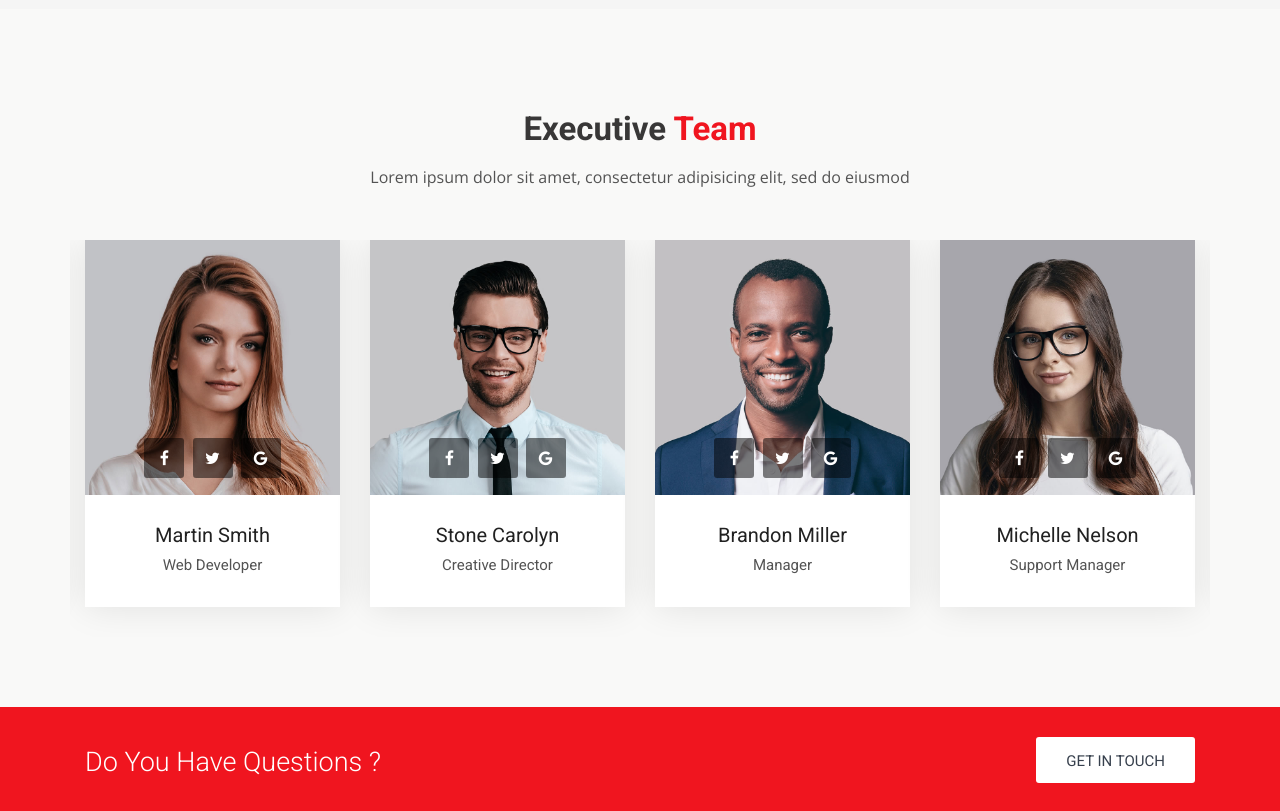
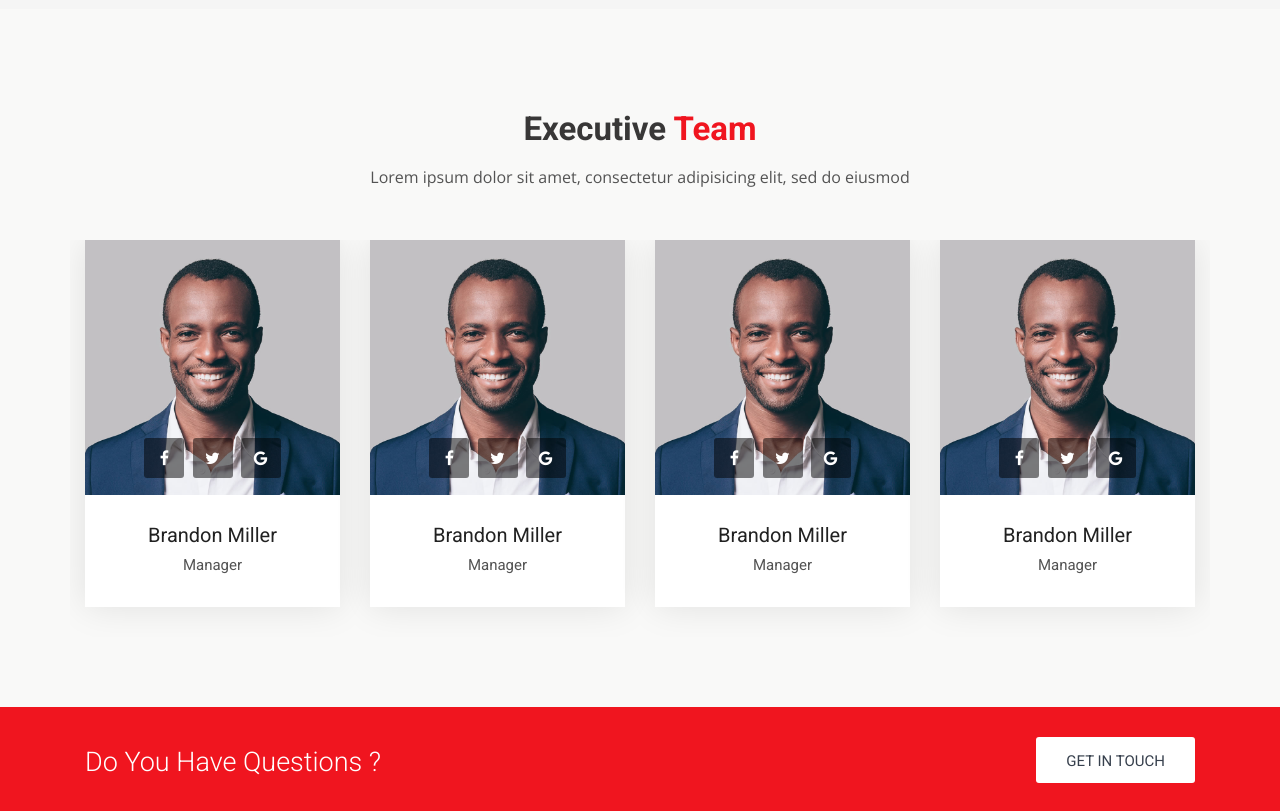
Before and after one commit to Abdulrehman0220/pakWheel, a Django app: page / in a window 1280 px wide. Shown: the part 2743-3554 px from the top of the page. Run offline with Django 4.2, Linux system fonts and the light colour scheme; data comes from the database, SQL or seed files in the repository; both versions use the stored data as it was after the commit; some libraries are stand-ins or nearby versions.

Commit message:
display team on homepage

```diff
--- a/pages/views.py
+++ b/pages/views.py
@@ -3,11 +3,20 @@ from . import views
 
 
 # Create your views here.
+from .models import Team
+
+
 def home(request):
-    return render(request, 'pages/home.html')
+    teams = Team.objects.all()
+    data = {
+        'teams': teams,
+
+    }
+    return render(request, 'pages/home.html', data)
 
 
 def about(request):
+
     return render(request, 'pages/about.html')
 
 
--- a/templates/pages/home.html
+++ b/templates/pages/home.html
@@ -899,6 +899,7 @@
         <!-- Slick slider area start -->
         <div class="slick-slider-area clearfix">
             <div class="row slick-carousel" data-slick='{"slidesToShow": 4, "responsive":[{"breakpoint": 1024,"settings":{"slidesToShow": 2}}, {"breakpoint": 768,"settings":{"slidesToShow": 1}}]}'>
+                {% for team in teams %}
                 <div class="slick-slide-item">
                     <div class="team-1">
                         <div class="photo">
@@ -917,78 +918,7 @@
                         </div>
                     </div>
                 </div>
-                <div class="slick-slide-item">
-                    <div class="team-1">
-                        <div class="photo">
-                            <a href="#">
-                                <img src="{% static 'img/avatar/avatar-9.jpg'%}" alt="team-1" class="img-fluid">
-                            </a>
-                            <div class="social-list clearfix">
-                                <a href="#" class="facebook-bg"><i class="fa fa-facebook"></i></a>
-                                <a href="#" class="twitter-bg"><i class="fa fa-twitter"></i></a>
-                                <a href="#" class="google-bg"><i class="fa fa-google"></i></a>
-                            </div>
-                        </div>
-                        <div class="details">
-                            <h4><a href="team-detail.html">Michelle Nelson</a></h4>
-                            <h5>Support Manager</h5>
-                        </div>
-                    </div>
-                </div>
-                <div class="slick-slide-item">
-                    <div class="team-1">
-                        <div class="photo">
-                            <a href="#">
-                                <img src="{% static 'img/avatar/avatar-11.jpg'%}" alt="team-1" class="img-fluid">
-                            </a>
-                            <div class="social-list clearfix">
-                                <a href="#" class="facebook-bg"><i class="fa fa-facebook"></i></a>
-                                <a href="#" class="twitter-bg"><i class="fa fa-twitter"></i></a>
-                                <a href="#" class="google-bg"><i class="fa fa-google"></i></a>
-                            </div>
-                        </div>
-                        <div class="details">
-                            <h4><a href="team-detail.html">Stone Carolyn</a></h4>
-                            <h5>Creative Director</h5>
-                        </div>
-                    </div>
-                </div>
-                <div class="slick-slide-item">
-                    <div class="team-1">
-                        <div class="photo">
-                            <a href="#">
-                                <img src="{% static 'img/avatar/avatar-10.jpg'%}" alt="team-1" class="img-fluid">
-                            </a>
-                            <div class="social-list clearfix">
-                                <a href="#" class="facebook-bg"><i class="fa fa-facebook"></i></a>
-                                <a href="#" class="twitter-bg"><i class="fa fa-twitter"></i></a>
-                                <a href="#" class="google-bg"><i class="fa fa-google"></i></a>
-                            </div>
-                        </div>
-                        <div class="details">
-                            <h4><a href="team-detail.html">Martin Smith</a></h4>
-                            <h5>Web Developer</h5>
-                        </div>
-                    </div>
-                </div>
-                <div class="slick-slide-item">
-                    <div class="team-1">
-                        <div class="photo">
-                            <a href="#">
-                                <img src="img/avatar/avatar-11.jpg" alt="team-1" class="img-fluid">
-                            </a>
-                            <div class="social-list clearfix">
-                                <a href="#" class="facebook-bg"><i class="fa fa-facebook"></i></a>
-                                <a href="#" class="twitter-bg"><i class="fa fa-twitter"></i></a>
-                                <a href="#" class="google-bg"><i class="fa fa-google"></i></a>
-                            </div>
-                        </div>
-                        <div class="details">
-                            <h4><a href="team-detail.html">Stone Carolyn</a></h4>
-                            <h5>Creative Director</h5>
-                        </div>
-                    </div>
-                </div>
+                {% endfor%}
             </div>
         </div>
     </div>
```
Also changed, not shown: db.sqlite3, media/photos/2022/07/05/avatar-1.jpg (added).
